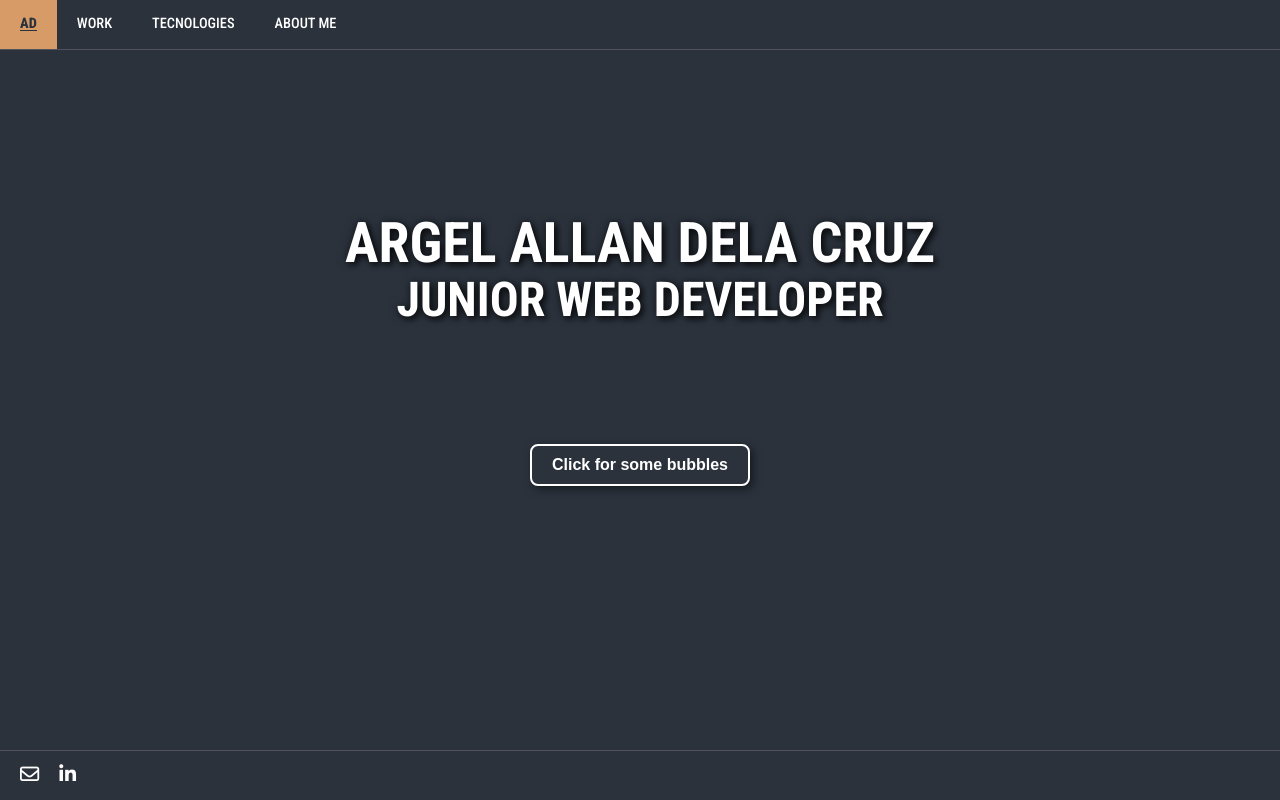
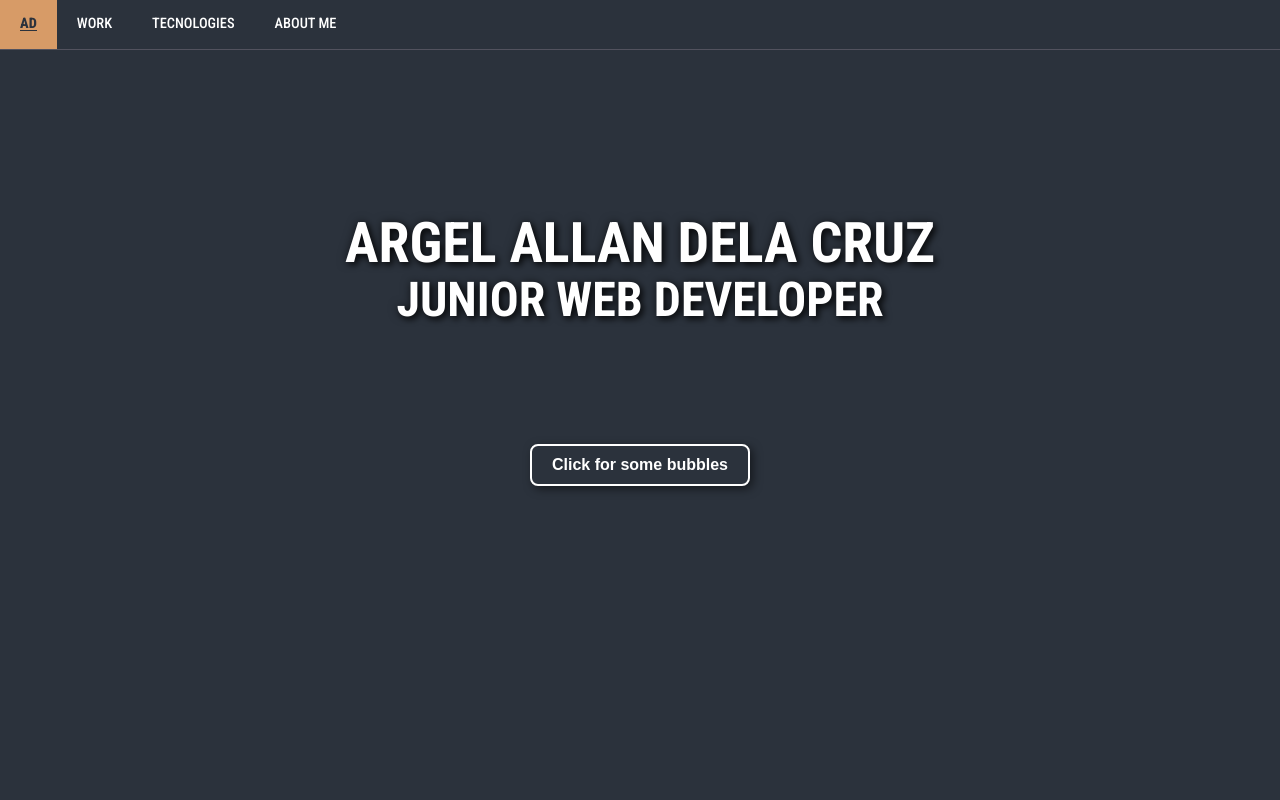
Before and after one commit to R-G2110/portfolio, a Vue app: page / in a window 1280 px wide. Built offline with nearby package versions, Linux system fonts and the light colour scheme; the HTML template or start-up script is replaced by a standard one; a web font is replaced by a local one.

Commit message:
[edit] app file

```diff
--- a/src/App.vue
+++ b/src/App.vue
@@ -8,18 +8,16 @@ export default {
     Header,
     Footer
   },
-  methods: {},
-  mounted() {},
+  computed: {
+    shouldShowFooter() {
+      return !(this.$route.path === "/" || this.$route.path === "/home");
+    }
+  }
 };
 </script>
 
 <template>
   <Header />
   <RouterView/>
-  <Footer />
-
+  <Footer v-if="shouldShowFooter" />
 </template>
-
-<style scoped>
-
-</style>
```
